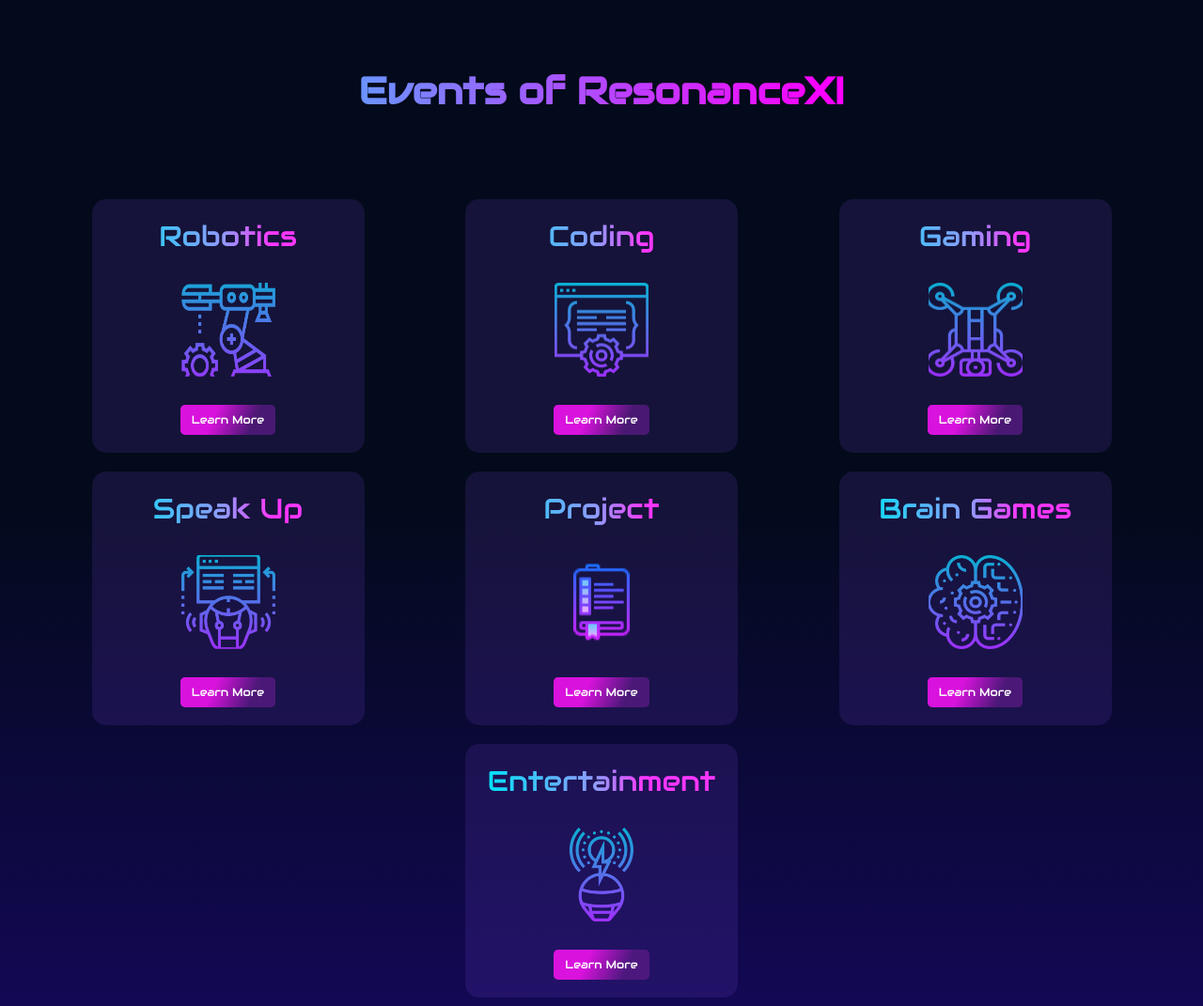
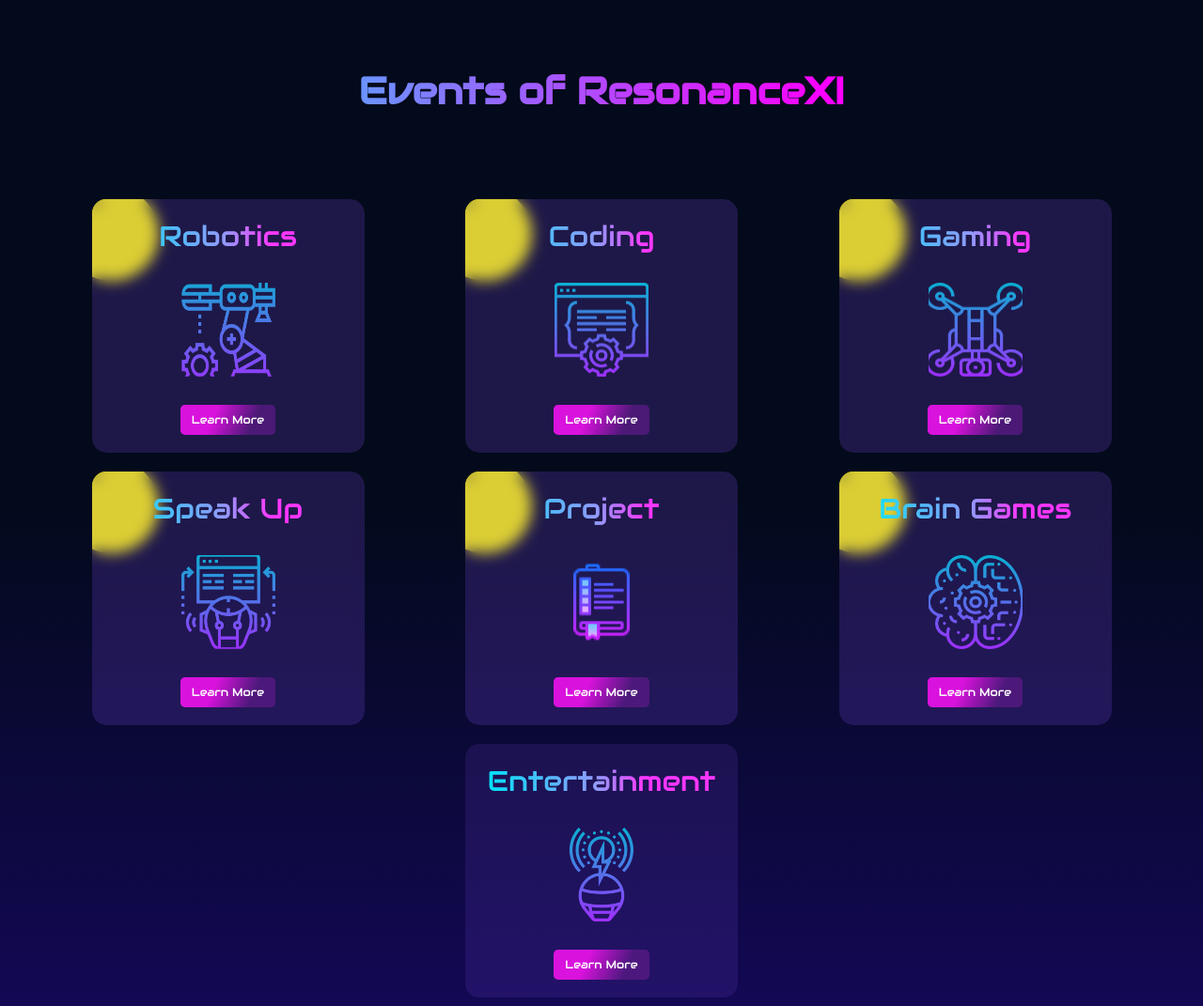
Before and after one commit to detronetdip/resonence, a PHP site: page / in a window 1280 px wide. Shown: the part 1726-2797 px from the top of the page at 94% size. Run offline with PHP 8.4, Linux system fonts and the light colour scheme.

Commit message:
glassmorphic

```diff
--- a/assets/css/_main.scss
+++ b/assets/css/_main.scss
@@ -155,10 +155,32 @@
       .scardcontainer {
         height: 27rem;
         width: 29rem;
-        background: rgba(113, 69, 205, 0.17);
         margin: 1rem;
-        border-radius: 15px;
-        padding: 2rem;
+        position: relative; border-radius: 15px;
+        z-index: 1;
+        overflow: hidden;
+        &::after{
+          content: '';
+          position: absolute;
+          height: 10rem;
+          width: 10rem;
+          top: -5%;
+          left: -10%;
+          background-color: rgb(255, 251, 0);
+          z-index: -1;
+          border-radius: 50%;
+
+        }
+        .test{
+          z-index: 9;
+          border-radius: 15px;
+          padding: 2rem;
+          background: rgba( 113, 69, 205, 0.25 );
+          box-shadow: 0 8px 32px 0 rgba( 31, 38, 135, 0.37 );
+          backdrop-filter: blur( 7.5px );
+          -webkit-backdrop-filter: blur( 7.5px );
+          border-radius: 10px;
+        }
         h4 {
           padding-top: 0;
           @include cardTitle();
--- a/assets/css/style.css
+++ b/assets/css/style.css
@@ -322,10 +322,35 @@ i {
 .maincontainer .events .cardcontainer .scardcontainer {
   height: 27rem;
   width: 29rem;
-  background: rgba(113, 69, 205, 0.17);
   margin: 1rem;
+  position: relative;
+  border-radius: 15px;
+  z-index: 1;
+  overflow: hidden;
+}
+
+.maincontainer .events .cardcontainer .scardcontainer::after {
+  content: '';
+  position: absolute;
+  height: 10rem;
+  width: 10rem;
+  top: -5%;
+  left: -10%;
+  background-color: #fffb00;
+  z-index: -1;
+  border-radius: 50%;
+}
+
+.maincontainer .events .cardcontainer .scardcontainer .test {
+  z-index: 9;
   border-radius: 15px;
   padding: 2rem;
+  background: rgba(113, 69, 205, 0.25);
+  -webkit-box-shadow: 0 8px 32px 0 rgba(31, 38, 135, 0.37);
+          box-shadow: 0 8px 32px 0 rgba(31, 38, 135, 0.37);
+  backdrop-filter: blur(7.5px);
+  -webkit-backdrop-filter: blur(7.5px);
+  border-radius: 10px;
 }
 
 .maincontainer .events .cardcontainer .scardcontainer h4 {
--- a/index.html
+++ b/index.html
@@ -1,5 +1,6 @@
 <!DOCTYPE html>
 <html lang="en">
+
 <head>
   <meta charset="UTF-8" />
   <meta http-equiv="X-UA-Compatible" content="IE=edge" />
@@ -8,15 +9,10 @@
   <link rel="stylesheet" href="assets/css/style.css" />
   <link rel="preconnect" href="https://fonts.googleapis.com" />
   <link rel="preconnect" href="https://fonts.gstatic.com" crossorigin />
-    <link
-      href="https://fonts.googleapis.com/css2?family=Audiowide&display=swap"
-      rel="stylesheet"
-    />
-    <link
-    rel="stylesheet"
-    href="https://unpkg.com/swiper/swiper-bundle.min.css"
-  />
+  <link href="https://fonts.googleapis.com/css2?family=Audiowide&display=swap" rel="stylesheet" />
+  <link rel="stylesheet" href="https://unpkg.com/swiper/swiper-bundle.min.css" />
 </head>
+
 <body>
   <div class="maincontainer">
     <section class="home">
@@ -88,7 +84,8 @@
       <div class="div">
         <h4>Events of ResonanceXI</h4>
         <div class="cardcontainer">
-            <div class="scardcontainer">
+          <div class="scardcontainer t">
+            <div class="test">
               <h4>Robotics</h4>
               <div class="imgdiv">
                 <img src="./assets/images/robotics.png" alt="robotics" />
@@ -97,7 +94,9 @@
                 <button>Learn More</button>
               </div>
             </div>
+          </div>
           <div class="scardcontainer">
+            <div class="test">
               <h4>Coding</h4>
               <div class="imgdiv">
                 <img src="./assets/images/coding.png" alt="coding" />
@@ -106,7 +105,9 @@
                 <button>Learn More</button>
               </div>
             </div>
+          </div>
           <div class="scardcontainer">
+            <div class="test">
               <h4>Gaming</h4>
               <div class="imgdiv">
                 <img src="./assets/images/gaming.png" alt="gaming" />
@@ -115,7 +116,9 @@
                 <button>Learn More</button>
               </div>
             </div>
+          </div>
           <div class="scardcontainer">
+            <div class="test">
               <h4>Speak Up</h4>
               <div class="imgdiv">
                 <img src="./assets/images/speakup.png" alt="speakup" />
@@ -124,7 +127,9 @@
                 <button>Learn More</button>
               </div>
             </div>
+          </div>
           <div class="scardcontainer">
+            <div class="test">
               <h4>Project</h4>
               <div class="imgdiv">
                 <img src="./assets/images/project.png" alt="project" />
@@ -133,7 +138,9 @@
                 <button>Learn More</button>
               </div>
             </div>
+          </div>
           <div class="scardcontainer">
+            <div class="test">
               <h4>Brain Games</h4>
               <div class="imgdiv">
                 <img src="./assets/images/braingames.png" alt="braingames" />
@@ -143,17 +150,17 @@
               </div>
             </div>
           </div>
+        </div>
         <div class="cardcontainer2">
           <div class="scardcontainer">
+            <div class="test">
               <h4>Entertainment</h4>
               <div class="imgdiv">
-                <img
-                  src="./assets/images/entertainment.png"
-                  alt="entertainment"
-                />
+                <img src="./assets/images/entertainment.png" alt="entertainment" />
               </div>
               <div class="btndiv">
                 <button>Learn More</button>
+              </div>
             </div>
           </div>
         </div>
@@ -192,4 +199,5 @@
   <script src="https://unpkg.com/swiper/swiper-bundle.min.js"></script>
   <script src="assets/js/script.js"></script>
 </body>
+
 </html>
```
Also changed, not shown: 1 other file. Lines whose indentation alone changed are shown as unchanged.
